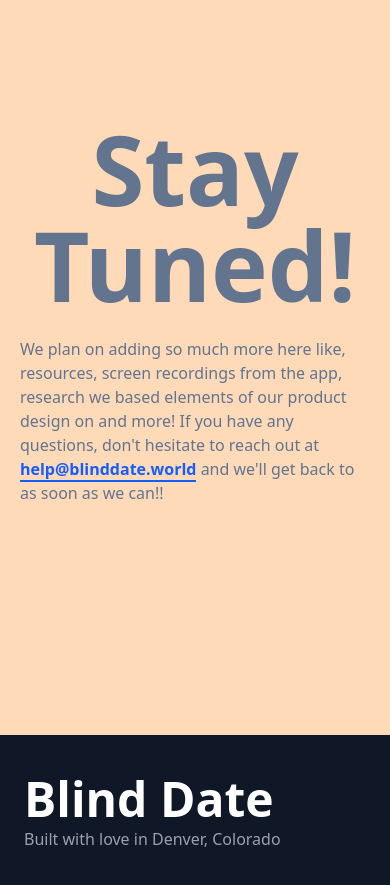
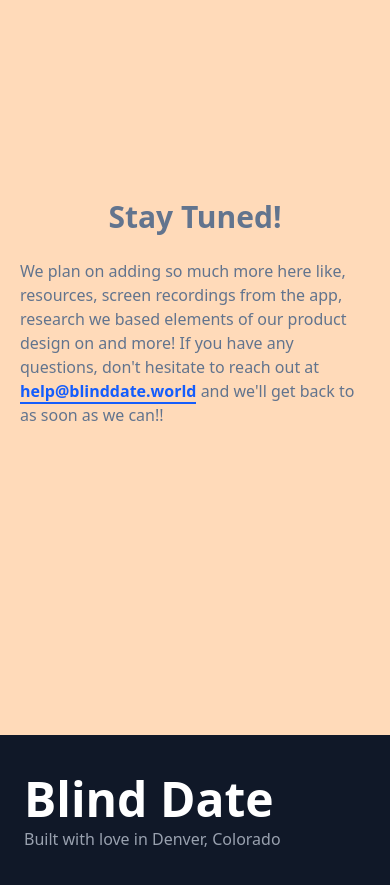
Before and after one commit to patricknicklaus/the_compatibility_project, a React (Vite) app: page / in a window 390 px wide. Shown: the part 7240-8125 px from the top of the page. Built offline with nearby package versions, Linux system fonts and the light colour scheme.

Commit message:
added responsive title for coming soon page

```diff
--- a/src/pages/Home.tsx
+++ b/src/pages/Home.tsx
@@ -218,7 +218,7 @@
             className="min-h-screen flex items-center justify-center py-16  bg-peachPuff text-slate-500"
           >
             <div className="max-w-xl w-full p-5">
-              <h2 className="text-8xl font-bold mb-6 text-center">
+              <h2 className="text-3xl md:text-8xl font-bold mb-6 text-center">
                 Stay Tuned!
               </h2>
               <p className="">We plan on adding so much more here like, resources, screen recordings from the app, research we based elements of our product design on and more! If you have any questions, don't hesitate to reach out at <Link className="font-bold border-b-2 text-blue-600" to='javascript:void(0)' onClick={() => window.location.href = 'mailto:help@blinddate.world'}>help@blinddate.world</Link> and we'll get back to as soon as we can!!</p>
```
